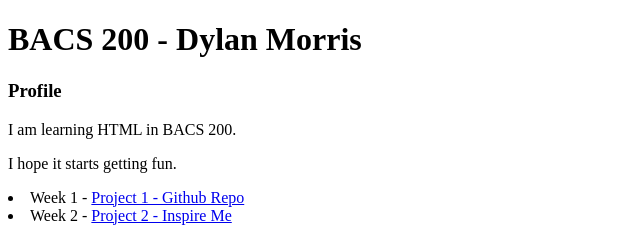
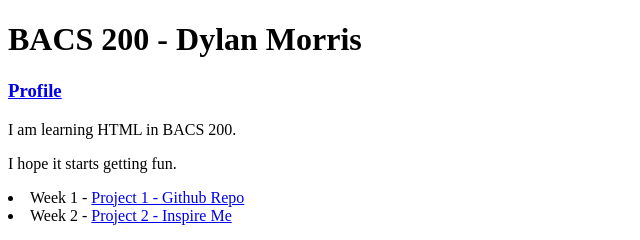
Before and after one commit to morr3583/morr3583.github.io, a plain HTML site: page bacs200/index.html in a window 1280 px wide. Shown: the full height of the page, 0-640 px from the left. Drawn offline with Linux system fonts and the light colour scheme.

Commit message:
fixed index again

```diff
--- a/bacs200/index.html
+++ b/bacs200/index.html
@@ -9,7 +9,7 @@
 </head>
 
 <h1>BACS 200 - Dylan Morris</h1>
-<h3 a href="../profile.html">Profile</h3>
+<h3><a href="../profile.html">Profile</a></h3>
 <p>I am learning HTML in BACS 200.</p>
 <p>I hope it starts getting fun.</p>
 <li>Week 1 - <a href="../index.html">Project 1 - Github Repo</a> </li>
```
